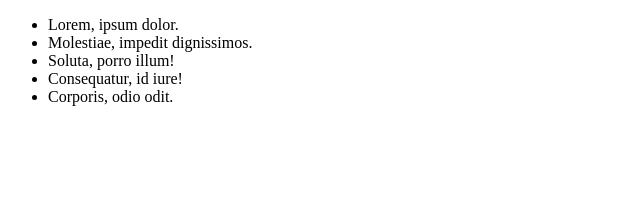
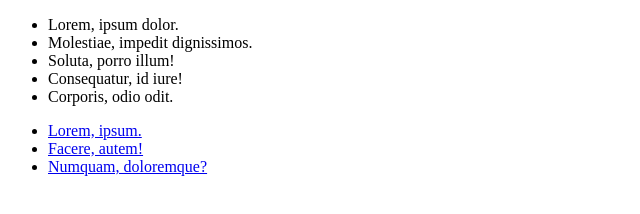
Before and after one commit to kahraman-mustafa/patika.dev-git, a plain HTML site: page index.html in a window 1280 px wide. Shown: the whole page, without its empty margins (0-640 px from the left). Drawn offline with Linux system fonts and the light colour scheme.

Commit message:
link elendi

```diff
--- a/index.html
+++ b/index.html
@@ -14,5 +14,10 @@
     <li item="item4">Consequatur, id iure!</li>
     <li item="item5">Corporis, odio odit.</li>
   </ul>
+  <ul>
+    <li><a href="google.com">Lorem, ipsum.</a></li>
+    <li><a href="google.com">Facere, autem!</a></li>
+    <li><a href="google.com">Numquam, doloremque?</a></li>
+  </ul>
 </body>
 </html>
```
